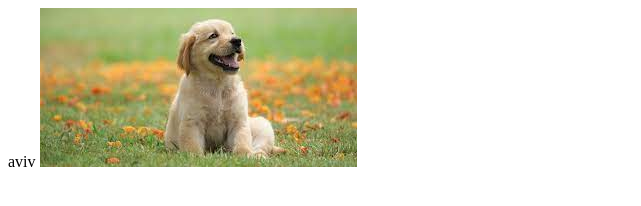
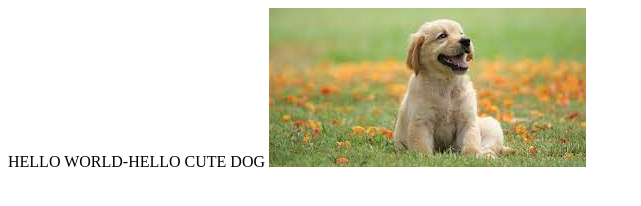
Before and after one commit to AvivTourgeman/myfirstrepository, a plain HTML site: page index.html in a window 1280 px wide. Shown: the whole page, without its empty margins (0-641 px from the left). Drawn offline with Linux system fonts and the light colour scheme.

Commit message:
Update index.html

```diff
--- a/index.html
+++ b/index.html
@@ -7,7 +7,7 @@
     <title>Document</title>
 </head>
 <body>
-    aviv
+    HELLO WORLD-HELLO CUTE DOG
     <img src="images/cutedog.jpg" alt="">
 </body>
 </html>
```
